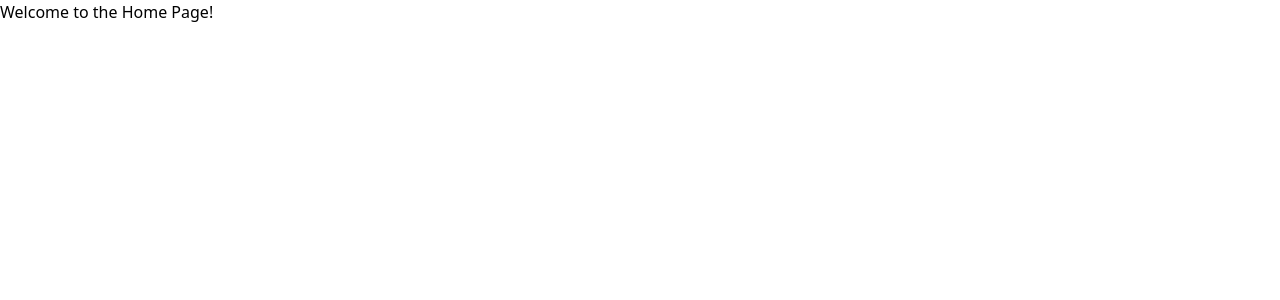
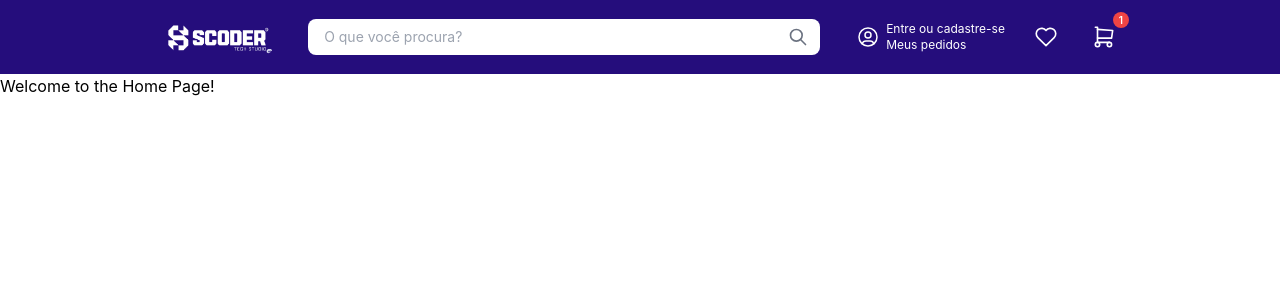
Before and after one commit to FabioHenriqueSCC/SuriStore-Scoder-Challenge, a React (Vite) app in the folder interface/: page / in a window 1280 px wide. Shown: the top 300 px of the page. Built offline with nearby package versions, Linux system fonts and the light colour scheme.

Commit message:
feat: new header component

```diff
--- a/interface/package.json
+++ b/interface/package.json
@@ -12,6 +12,7 @@
   "dependencies": {
     "@mantine/core": "^8.0.2",
     "@mantine/hooks": "^8.0.2",
+    "@tabler/icons-react": "^3.34.0",
     "postcss-preset-mantine": "^1.17.0",
     "react": "^19.1.0",
     "react-dom": "^19.1.0",
--- a/interface/src/App.tsx
+++ b/interface/src/App.tsx
@@ -1,8 +1,12 @@
+import Header from "./components/Header/Header";
 import AppRouter from "./router/Router";
 
 function App() {
   return (
-      <AppRouter/>
+    <>
+      <Header />
+      <AppRouter />
+    </>
   );
 }
 
--- /dev/null
+++ b/interface/src/components/Header/Header.tsx
@@ -0,0 +1,79 @@
+import {
+  IconSearch,
+  IconUserCircle,
+  IconHeart,
+  IconShoppingCart,
+} from "@tabler/icons-react";
+
+import LogoScoder from "../../assets/LogoScoder.png";
+
+/**
+ * Header component for the application.
+ *
+ * This component renders a header section that includes:
+ * - A logo on the left.
+ * - A search bar in the center for users to search for products or information.
+ * - A set of buttons on the right for account management, favorites, and the shopping cart.
+ *
+ * The search input field has an icon on the right and focuses on user experience with clear call-to-action buttons.
+ * The shopping cart button includes a notification badge to show the number of items in the cart.
+ *
+ * @returns {JSX.Element} The header section of the application, containing navigation and user interaction elements.
+ *
+ * @example
+ * // Example usage:
+ * // In your main file, you can render the Header component like this:
+ * // <Header />
+ */
+const Header = () => {
+  return (
+    <header className="bg-[#250D7C] p-4 flex items-center justify-center space-x-4 sm:space-x-6 md:space-x-8">
+      <img src={LogoScoder} alt="Logo Scoder" className="h-8 md:h-10 shrink-0" />
+
+      <div className="w-full max-w-[240px] sm:max-w-xs md:max-w-sm lg:max-w-md xl:max-w-lg">
+        <div className="relative flex items-center">
+          <input
+            type="text"
+            placeholder="O que você procura?"
+            className="w-full py-2 px-4 rounded-lg text-sm text-gray-700 pr-10 focus:outline-none focus:ring-2 focus:ring-[#573FAE] focus:border-transparent"
+          />
+          <span className="absolute inset-y-0 right-0 flex items-center pr-3">
+            <IconSearch size={20} className="text-gray-500" stroke={2} />
+          </span>
+        </div>
+      </div>
+
+      <div className="flex items-center space-x-3 sm:space-x-4 shrink-0">
+        <button
+          aria-label="Minha conta"
+          className="text-white text-xs items-center hidden sm:flex space-x-1.5 p-1 hover:bg-[#392190]/75 rounded-md transition-colors"
+        >
+          <IconUserCircle size={24} stroke={1.5} />
+          <div className="text-left">
+            <div>Entre ou cadastre-se</div>
+            <div>Meus pedidos</div>
+          </div>
+        </button>
+
+        <button
+          aria-label="Favoritos"
+          className="text-white p-2 flex items-center hover:bg-[#392190]/75 rounded-md transition-colors"
+        >
+          <IconHeart size={26} stroke={1.5} />
+        </button>
+
+        <button
+          aria-label="Carrinho"
+          className="text-white relative p-2 flex items-center hover:bg-[#392190]/75 rounded-md transition-colors"
+        >
+          <IconShoppingCart size={26} stroke={1.5} />
+          <span className="absolute -top-1 -right-1 bg-red-500 text-white text-[10px] font-semibold rounded-full h-4 w-4 min-w-[16px] flex items-center justify-center p-0.5">
+            1
+          </span>
+        </button>
+      </div>
+    </header>
+  );
+};
+
+export default Header;
```
Also changed, not shown: interface/src/main.tsx (+5 -2 lines), interface/src/assets/LogoScoder.png (added), 1 other file (tests, documents, lock files or other folders).
